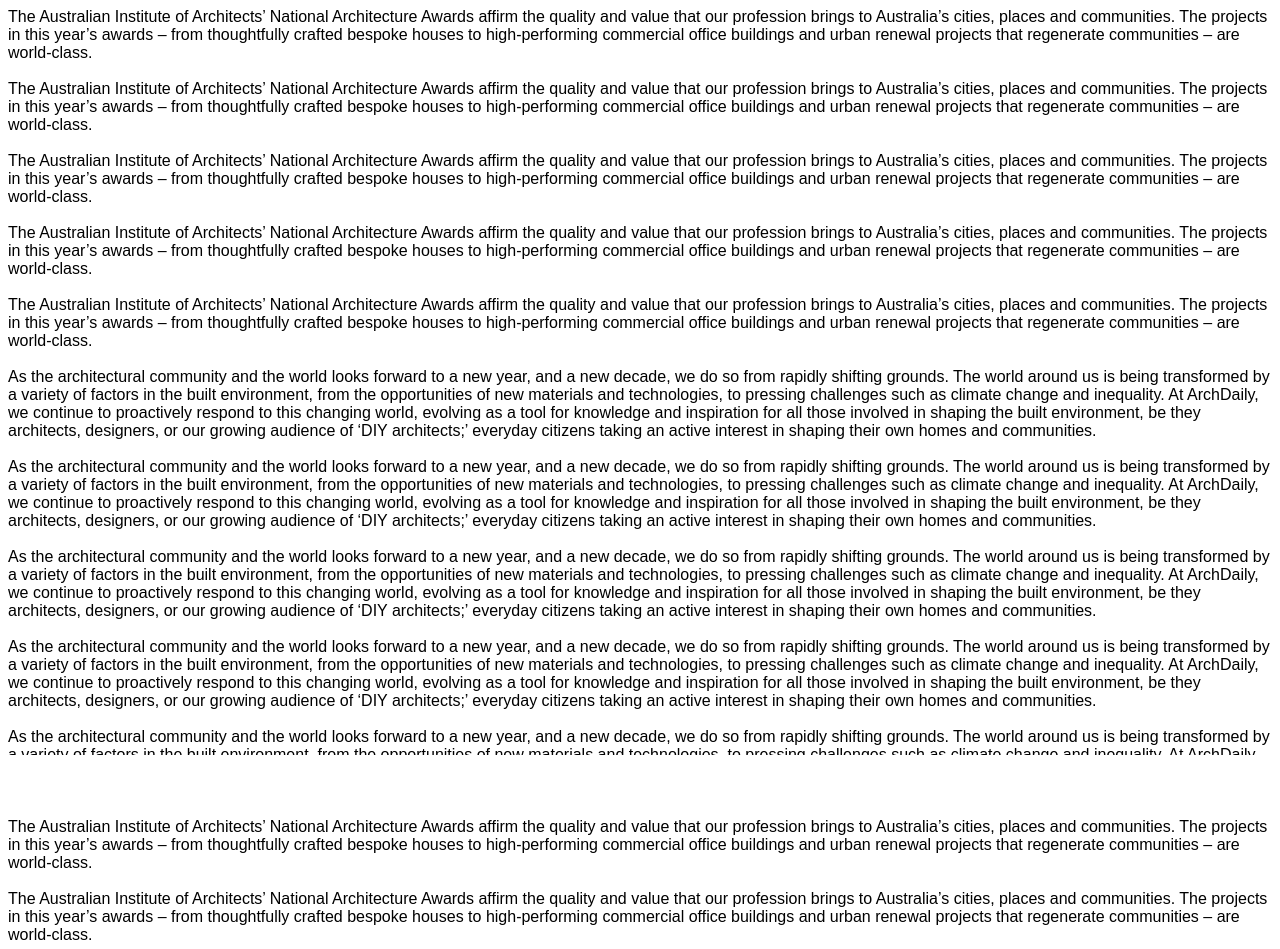
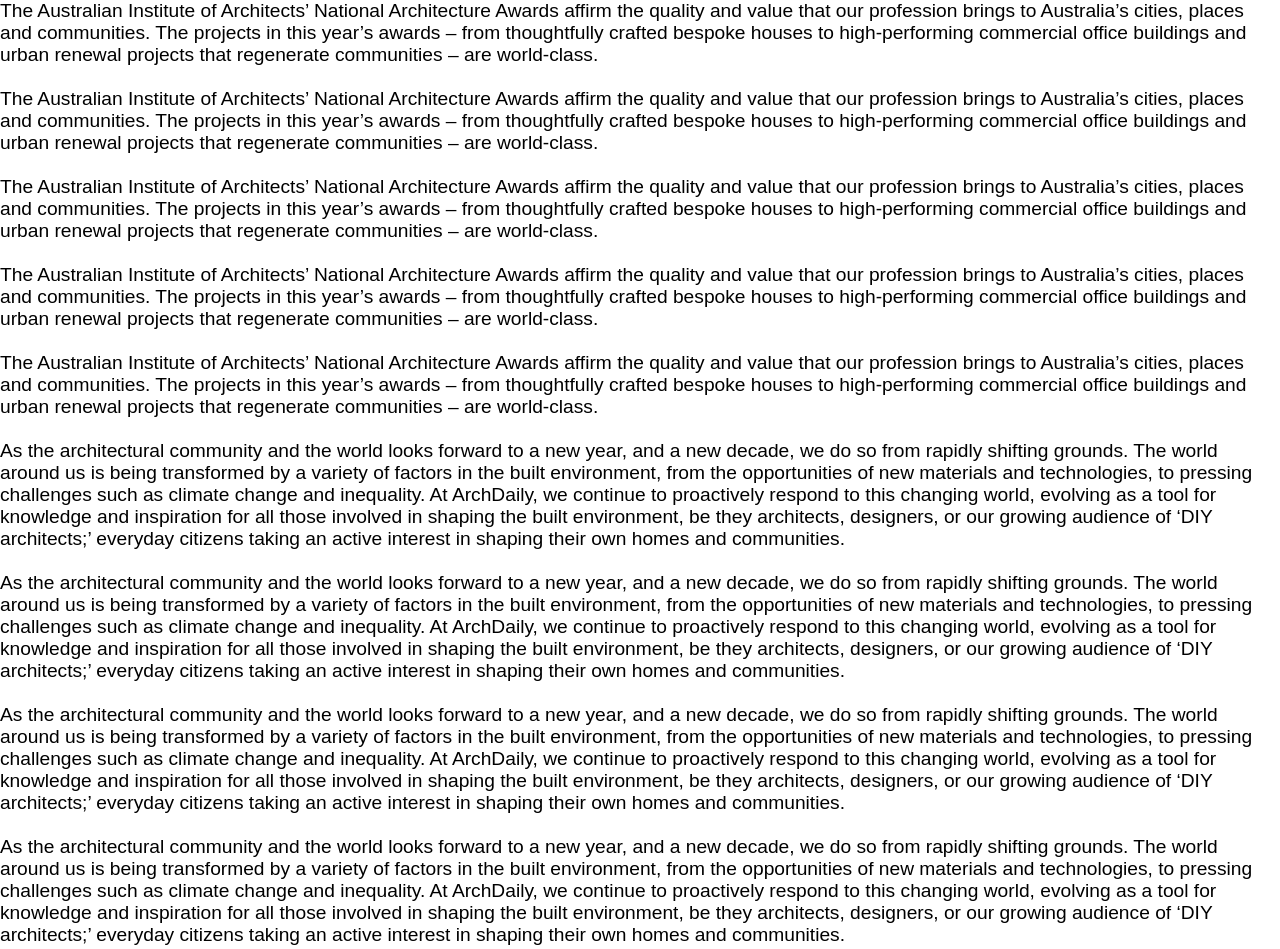
Before and after one commit to pranavkothari/pranavkothari.github.io, a plain HTML site: page index.html in a window 1280 px wide. Shown: the top 949 px of the page. Drawn offline with nearby package versions, Linux system fonts and the light colour scheme.

Commit message:
Update style.css

```diff
--- a/style.css
+++ b/style.css
@@ -4,58 +4,6 @@
 }
 
 html {
-  font-family: 'Montserrat', sans-serif;
-  font-size: 62.5%;
-  scroll-behavior: smooth;
+  font-family: 'Nunito', sans-serif;
+  font-size: 1.2em;
 }
-
-.web-page {
-  display: -ms-grid;
-  display: grid;
-  -ms-grid-rows: 1fr;
-      grid-template-rows: 1fr;
-  -ms-grid-columns: auto;
-      grid-template-columns: auto;
-  margin-bottom: 3em;
-  padding: 0.5em;
-  font-size: 1.6em;
-}
-
-.web-page-main {
-  background-color: white;
-}
-
-.footer-bar {
-  display: -ms-grid;
-  display: grid;
-  -ms-grid-columns: (1fr)[3];
-      grid-template-columns: repeat(3, 1fr);
-  -ms-grid-rows: auto;
-      grid-template-rows: auto;
-  background-color: white;
-  position: fixed;
-  bottom: 0;
-  width: 100%;
-  height: 4.5em;
-  z-index: 10;
-  place-items: center;
-}
-
-.footer-bar-icon {
-  width: 3em;
-  height: 3em;
-  display: block;
-  fill: none;
-}
-
-.footer-top {
-  display: none;
-  width: 4em;
-  height: 4em;
-  position: fixed;
-  bottom: 5.5em;
-  right: 0.4em;
-  z-index: 11;
-  cursor: pointer;
-}
-/*# sourceMappingURL=style.css.map */
```
